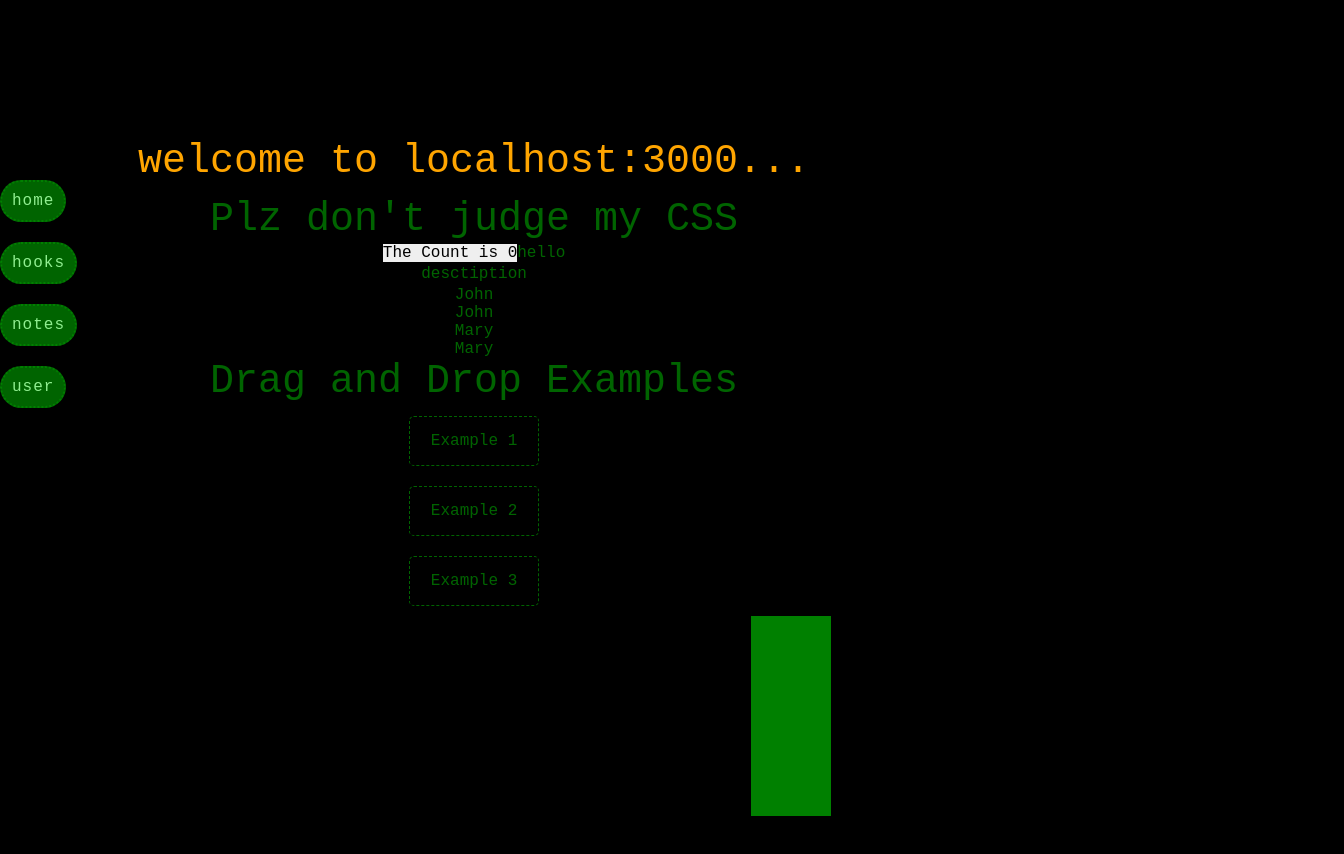
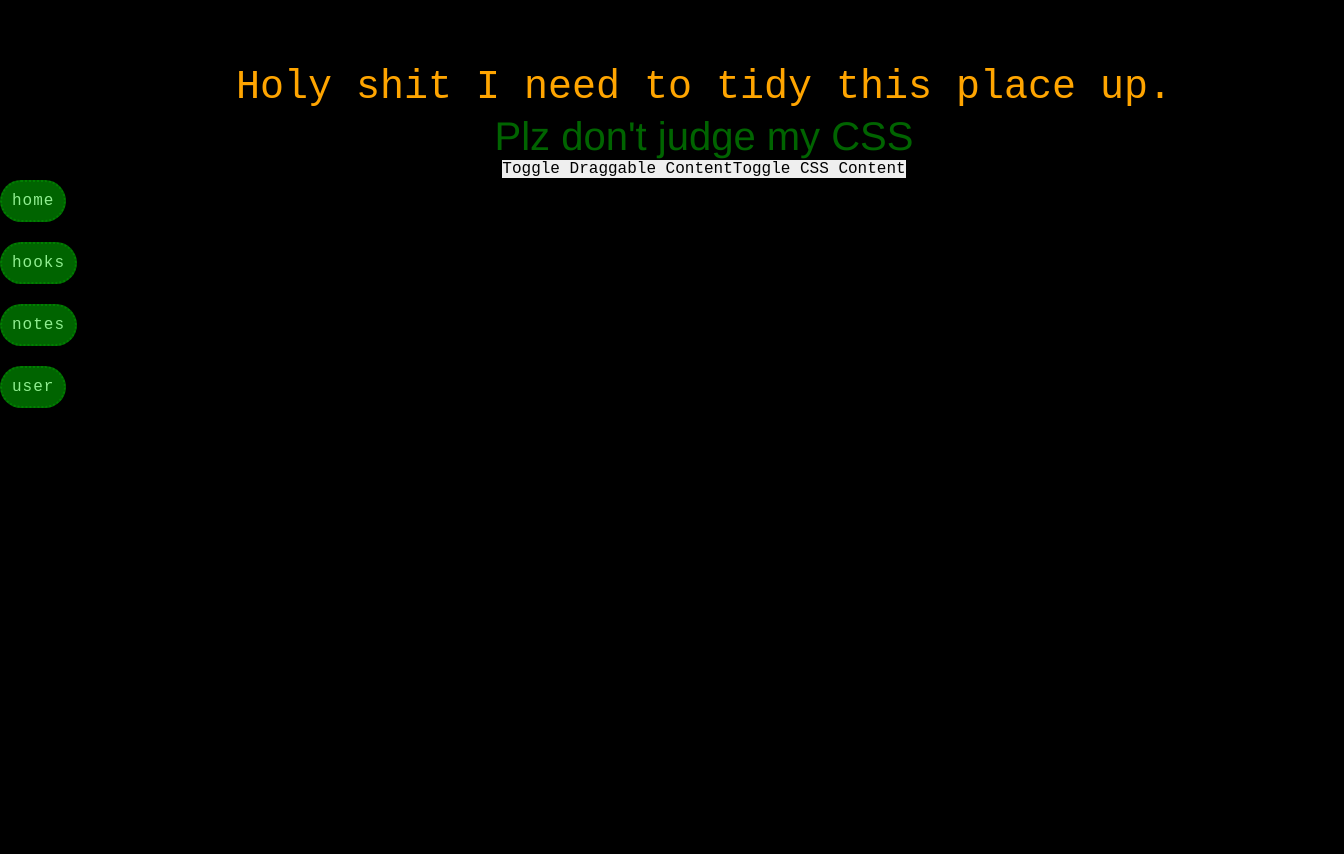
Before and after one commit to Meganimation/testing-ground, a React (Create React App) app: page / in a window 1280 px wide. Shown: the top 854 px of the page, 1344 px wide, since content can reach past the window. Before the commit the page ends 816 px from the top, so only its background shows below. Built offline with nearby package versions, Linux system fonts and the light colour scheme.

Commit message:
added css pages with tips like inbuilt search drop down

```diff
--- a/src/App.js
+++ b/src/App.js
@@ -10,12 +10,12 @@ import "./App.css";
 import { DragDropContext, Droppable, Draggable } from "react-beautiful-dnd";
 import fakeData from "./fakeData.json";
 import DraggablesPage from "./pages/DraggablesPage";
-import Test from './testcomponents/Test';
+import Test from "./testcomponents/Test";
+import CSSPage from "./pages/CSSPages/CSSPage";
 
 const TestHeader = styled.h1`
   color: yellow;
   font-family: monospace;
-  margin: 10px;
 
   @media ${device.smallMobile} {
     color: blue;
@@ -58,7 +58,7 @@ const Content = styled.div`
   position: absolute;
   top: 0px;
   text-align: center;
-  margin: 10%;
+  margin: 5vw;
 
   @media (max-width: 168px) {
     color: blue;
@@ -101,22 +101,6 @@ const animation = keyframes`
 
 const animationRule = css`
   ${animation} 5s infinite alternate;
-`;
-
-const StyleBox = styled.div`
-  background: green;
-  width: 10px;
-  height: 200px;
-  position: absolute;
-  left: 90%;
-  text-align: center;
-  display: center;
-  padding: 40px;
-`;
-
-const ExtendedComponent = styled(StyleBox)`
-  background-color: black;
-  animation: ${animationRule};
 `;
 
 // the animation keyframes reduce/increase the opacity. The animationRule links to animation keyframe and determines how its going to animate. ExtendedComponent is an extension of StyleBox. It overrides its background color. When the animation reaches 0% opacity, it shows the components background underneath it.
@@ -173,20 +157,44 @@ const DivButtonNav = styled.nav`
   z-index: 2;
 `;
 
-
+const HomeContent = styled.div`
+  width: 100vw;
+  height: 100vh;
+  `
 
 function HomePage() {
+  const [showDraggableContent, setShowDraggableContent] = useState(false);
+  const [showCSSContent, setShowCssContent] = useState(false);
+
+  const allLocalStates = [showDraggableContent, showCSSContent];
   return (
     <>
-      <TestHeader> welcome to localhost:3000... </TestHeader>
-      <h1 className="Responsive-Test"> Plz don't judge my CSS </h1>
+      {!allLocalStates.includes(true) ? (
+        <>
+          <TestHeader>Holy shit I need to tidy this place up. </TestHeader>
+          <h1 className="Responsive-Test"> Plz don't judge my CSS </h1>
+        </>
+      ) : null}
+<HomeContent>
+      <button
+        onClick={() => {
+          setShowDraggableContent(!showDraggableContent);
+        }}
+      >
+        Toggle Draggable Content
+      </button>
 
-      <Test />
-      <DraggablesPage />
-      <StyleBox />
+      <button
+        onClick={() => {
+          setShowCssContent(!showCSSContent);
+        }}
+      >
+        Toggle CSS Content
+      </button>
+      {showDraggableContent && <DraggablesPage />}
 
-      <GlobalStyle />
-      {/* The above is some testing components for animation - something I need to look a little bit further into */}
+      {showCSSContent && <CSSPage />}
+      </HomeContent>
     </>
   );
 }
--- /dev/null
+++ b/src/pages/CSSPages/CSSPage.tsx
@@ -0,0 +1,55 @@
+import React, {useState} from 'react'
+import { createGlobalStyle, css, keyframes } from "styled-components";
+import styled from "styled-components";
+import CSSTips from './CSSTips';
+
+const GlobalStyle = createGlobalStyle`
+  body {
+    font-family: monospace;
+    color: darkGreen;
+  }
+  h1  {
+    font-family: monospace;
+    color: darkGreen;
+    }
+
+    a {
+      color: white;
+    }
+`;
+
+
+const CSSPageWrapper = styled.div`
+background-color: #2d2d2d;
+`
+
+
+function CSSPage() {
+
+    const [showCSSTips, setShowCSSTips] = useState(false);
+
+    const handleExit = (page: string) => {
+    switch (page) {
+        case 'cssTips':
+            setShowCSSTips(false);
+            break;
+        default:
+            break;
+    }
+    }
+
+    return (
+        <CSSPageWrapper>
+            <>
+            This is the CSS Page! Click a button below:
+            </>
+            <button onClick={() => setShowCSSTips(!showCSSTips)}> Css (& HTML ) Tips </button>
+
+            {showCSSTips && <CSSTips handleExit={handleExit}/>}
+
+      <GlobalStyle />
+        </CSSPageWrapper>
+    )
+}
+
+export default CSSPage
--- /dev/null
+++ b/src/pages/CSSPages/CSSTips.tsx
@@ -0,0 +1,24 @@
+import React from "react";
+import LegendWithSearchableDropDown from "./HTMLTips/LegendWithSearchableDropDown";
+
+function CSSTips(props: any) {
+  return (
+    <div>
+      <button onClick={() => props.handleExit("cssTips")}> Exit </button>
+      <h1>CSS and HTML Tips!</h1>
+
+      <p>Did you know? There's an input type for Color! <input type="color"/></p>
+
+      <p>What about the time? There's an input type for Time! <input type="time"/></p>
+
+      <p> You can use<sub>sub</sub> and <sup>sup</sup> to create small text for things like H<sub>2</sub>O</p>
+
+      <p> You can also use a progress bar html tag (Set it a value and max value, otherwise it will do a standard crappy animation): <progress value='50' max='90' /></p>
+      <LegendWithSearchableDropDown/>
+
+
+    </div>
+  );
+}
+
+export default CSSTips;
--- /dev/null
+++ b/src/pages/CSSPages/HTMLTips/LegendWithSearchableDropDown.jsx
@@ -0,0 +1,32 @@
+import React from "react";
+import styled from "styled-components";
+
+const LegendContent = styled.div`
+s
+`;
+
+function Legend() {
+  return (
+    <LegendContent>
+      This shows you how to make an easy drop down menu which can be searched!
+      <form>
+        <fieldset>
+          <legend>Legend</legend>
+
+          <div>
+            <label>color</label>
+          </div>
+
+          <input list="colors" placeholder="Text Input" />
+          <datalist id="colors">
+            <option value="red" />
+            <option value="green" />
+            <option value="blue" />
+          </datalist>
+        </fieldset>
+      </form>
+    </LegendContent>
+  );
+}
+
+export default Legend;
```
Also changed, not shown: 1 other file (tests, documents, lock files or other folders).
